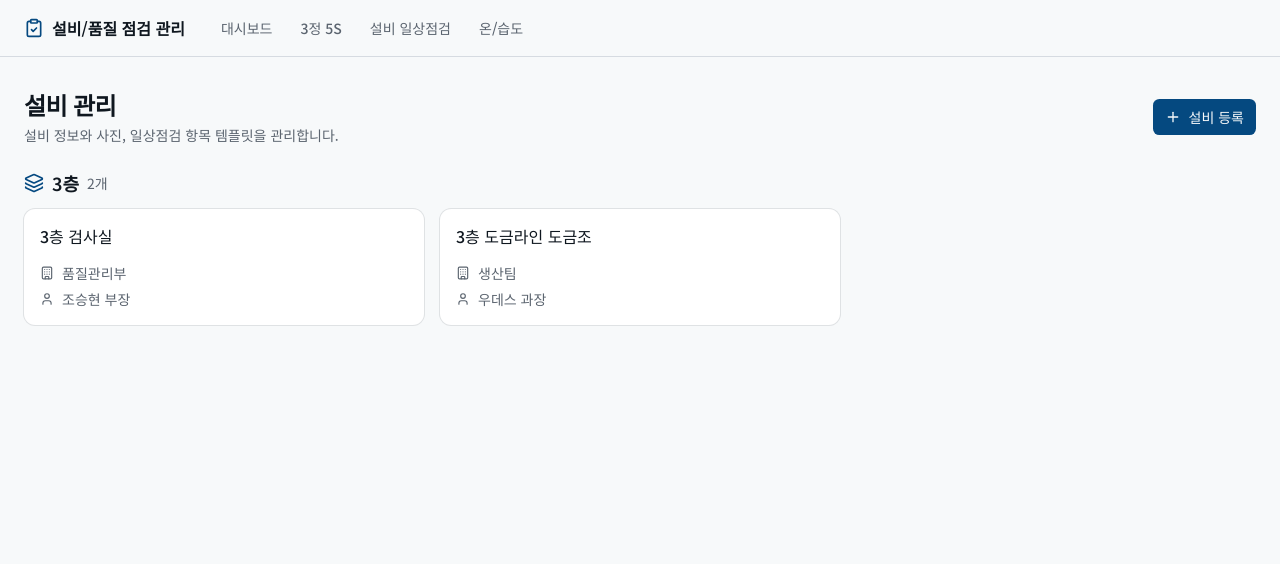
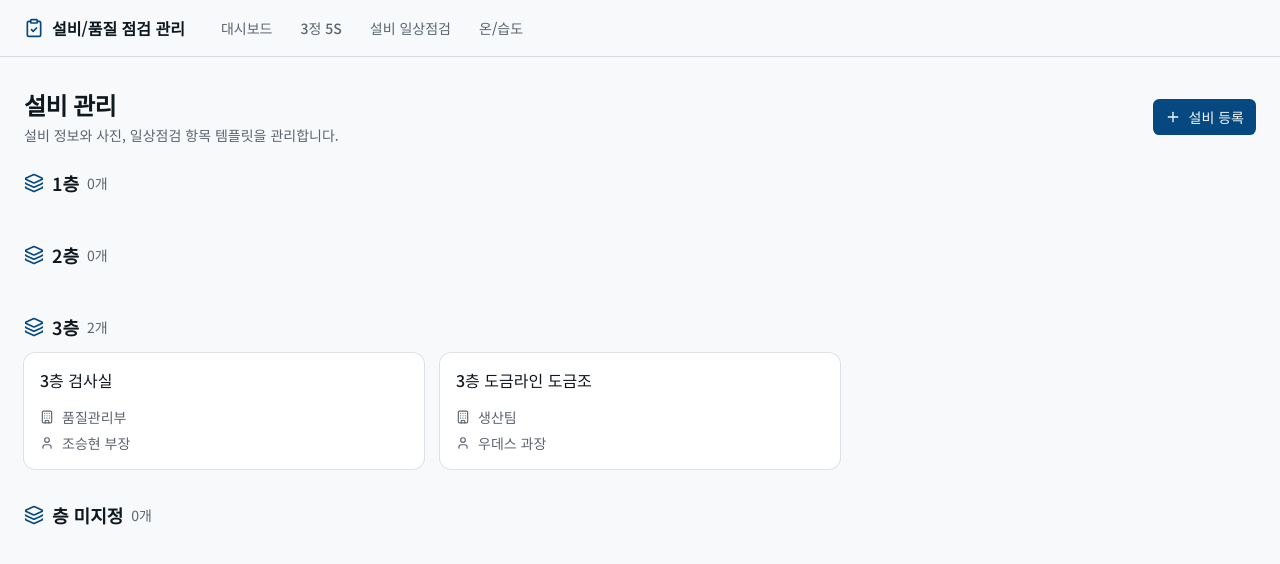
Before and after one commit to WO2IN/test, a Next.js app: page /equipment in a window 1280 px wide. Shown: the top 564 px of the page. Built offline with nearby package versions, Linux system fonts and the light colour scheme.

Commit message:
Show equipment grouped by floors

```diff
--- a/app/equipment/page.tsx
+++ b/app/equipment/page.tsx
@@ -15,11 +15,9 @@ export default async function EquipmentPage() {
     floorItems.push(item)
     floors.set(detectedFloor, floorItems)
   }
-  const floorEntries = [...floors.entries()].sort(([a], [b]) => {
-    if (a === '미지정') return 1
-    if (b === '미지정') return -1
-    return Number(a) - Number(b)
-  })
+  const floorEntries = ['1', '2', '3', ...[...floors.keys()].filter((floor) => !['1', '2', '3', '미지정'].includes(floor)), '미지정']
+    .filter((floor, index, entries) => entries.indexOf(floor) === index)
+    .map((floor) => [floor, floors.get(floor) ?? []] as const)
 
   return (
     <div className="min-h-screen">
```
